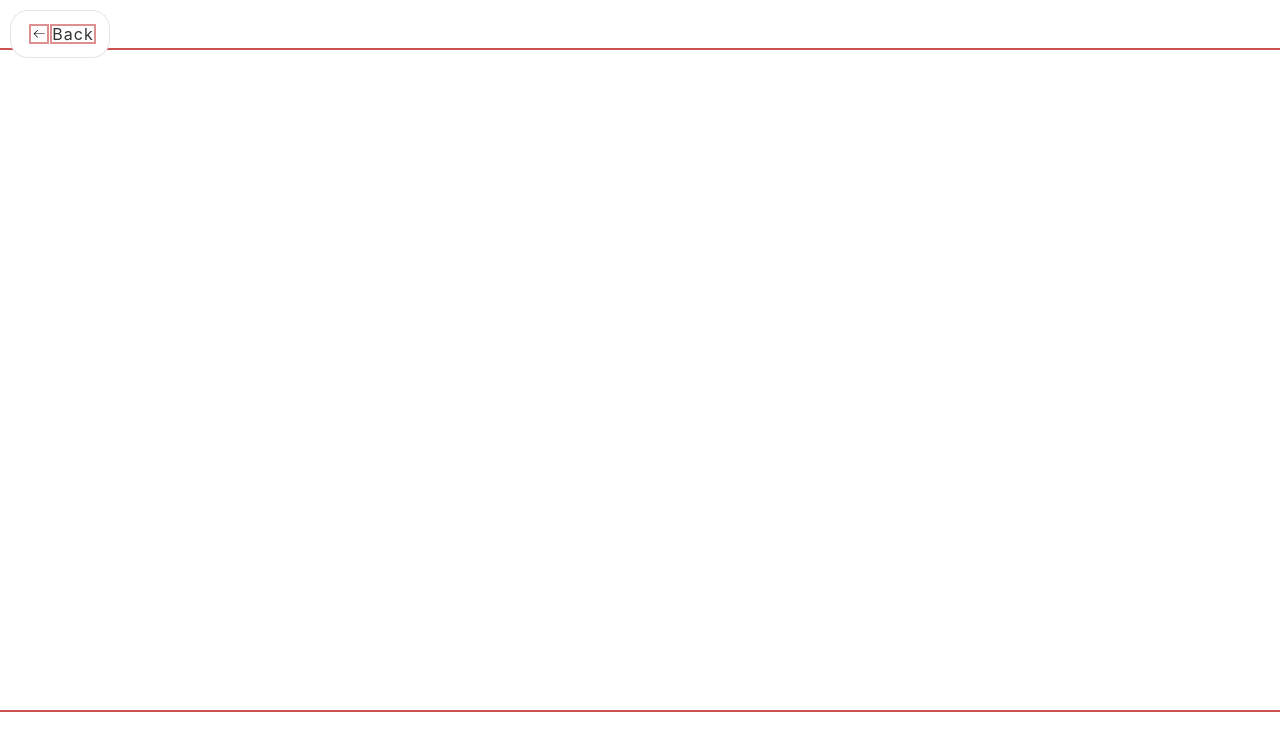
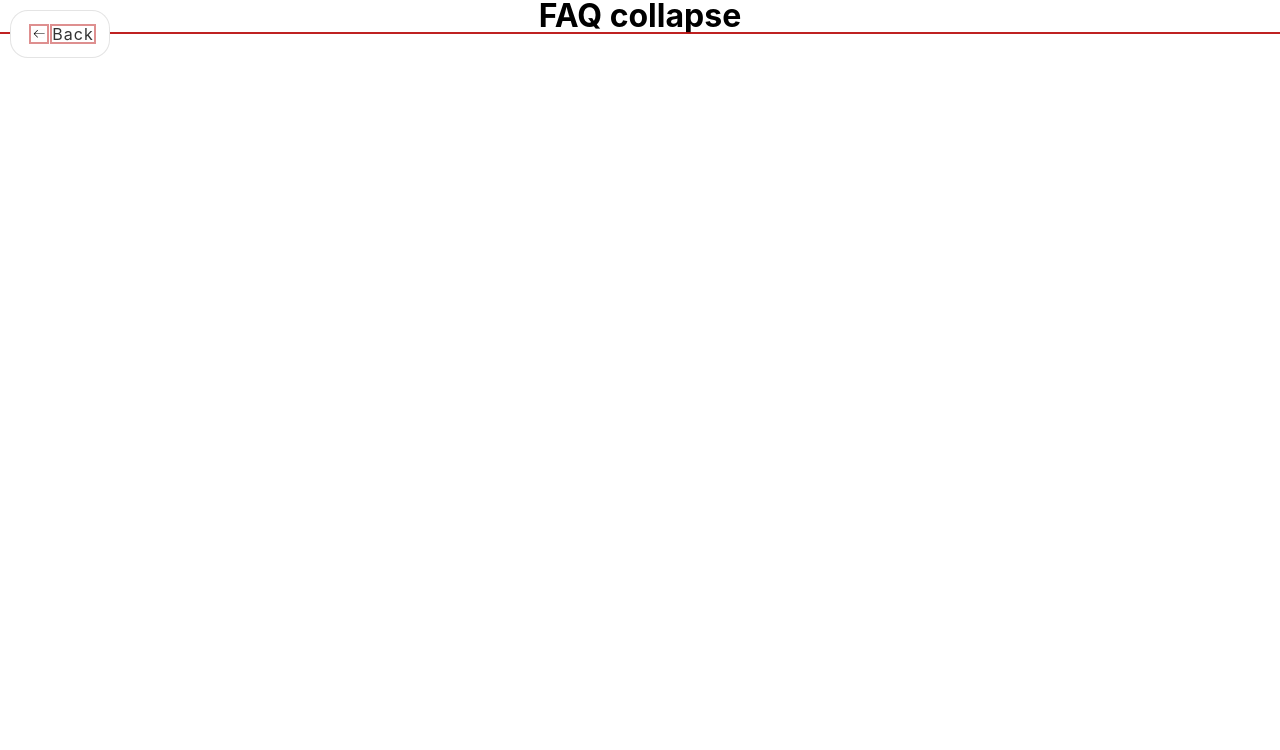
Before and after one commit to jorgehenrrique/50projects-react, a React (Vite) app: page /50projects-react/pages/12-faq-collapse in a window 1280 px wide. Shown: the top 750 px of the page. Built offline with nearby package versions, Linux system fonts and the light colour scheme; a web font is replaced by a local one.

Commit message:
add: route proj 12

```diff
--- a/src/App.jsx
+++ b/src/App.jsx
@@ -31,6 +31,7 @@ function App() {
       <NavLink className='item' to='./pages/10-dad-jokes'>Dad jokes</NavLink>
 
       <NavLink className='item' to='./pages/11-event-keycodes'>Event keycodes</NavLink>
+      <NavLink className='item' to='./pages/12-faq-collapse'>FAQ collapse</NavLink>
     </div>
   )
 }
--- a/src/main.jsx
+++ b/src/main.jsx
@@ -14,6 +14,7 @@ import BackHome from './components/backhome/BackHome';
 import SoundBoard from './pages/09sound-board/SoundBoard.jsx';
 import Dadjokes from './pages/10-dad-jokes/Dadjokes.jsx';
 import Eventkeycodes from './pages/11-event-keycodes/Eventkeycodes.jsx';
+import FAQcollapse from './pages/12-faq-collapse/FAQcollapse.jsx';
 
 ReactDOM.createRoot(document.getElementById('root')).render(
   <BrowserRouter>
@@ -32,6 +33,7 @@ ReactDOM.createRoot(document.getElementById('root')).render(
       <Route path='/50projects-react/pages/10-dad-jokes' element={<Dadjokes />} />
 
       <Route path='/50projects-react/pages/11-event-keycodes' element={<Eventkeycodes />} />
+      <Route path='/50projects-react/pages/12-faq-collapse' element={<FAQcollapse />} />
       <Route path='*' element={<App />} />
     </Routes>
   </BrowserRouter>
--- a/src/pages/12-faq-collapse/FAQcollapse.jsx
+++ b/src/pages/12-faq-collapse/FAQcollapse.jsx
@@ -1 +1,14 @@
+import { useEffect } from 'react';
 import './FAQcollapse.css';
+
+export default function FAQcollapse() {
+  useEffect(() => {
+    document.title = 'FAQ collapse';
+  }, []);
+
+  return (
+    <div className="body-12">
+      <h1>FAQ collapse</h1>
+    </div >
+  );
+}
```
